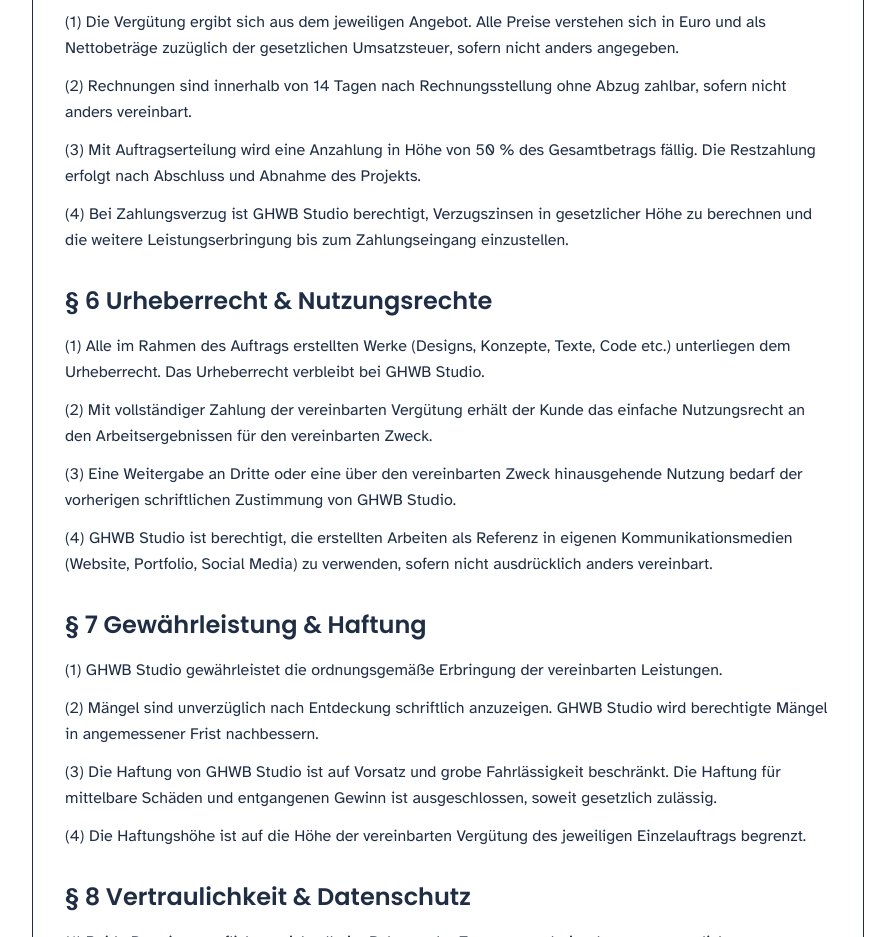
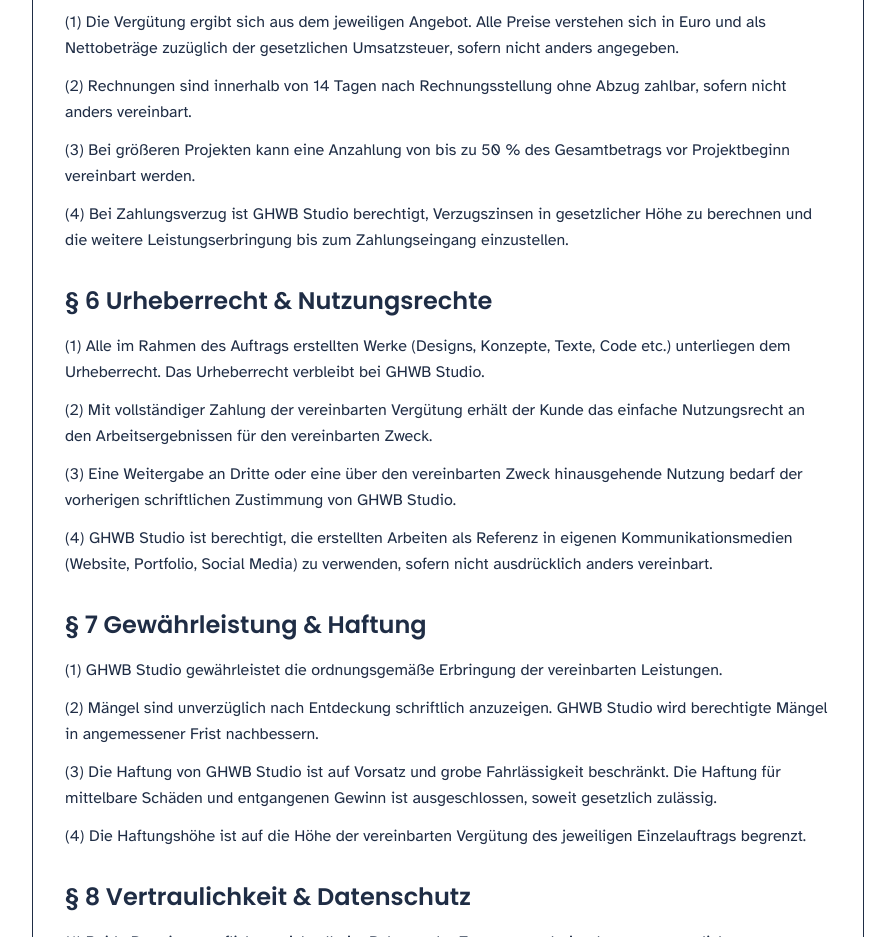
Before and after one commit to GHubertusWB/ghwb-studio-portfolio, a Next.js app: page /agb in a window 1280 px wide. Shown: the part 1400-2337 px from the top of the page, without its empty margins (192-1087 px from the left). Built offline with nearby package versions, Linux system fonts and the light colour scheme.

Commit message:
revert: AGB §5 - Anzahlungsregelung zurückgesetzt auf optional

```diff
--- a/src/app/agb/page.tsx
+++ b/src/app/agb/page.tsx
@@ -150,8 +150,8 @@
                   sofern nicht anders vereinbart.
                 </p>
                 <p>
-                  (3) Mit Auftragserteilung wird eine Anzahlung in Höhe von 50 % des Gesamtbetrags
-                  fällig. Die Restzahlung erfolgt nach Abschluss und Abnahme des Projekts.
+                  (3) Bei größeren Projekten kann eine Anzahlung von bis zu 50 % des Gesamtbetrags vor
+                  Projektbeginn vereinbart werden.
                 </p>
                 <p>
                   (4) Bei Zahlungsverzug ist GHWB Studio berechtigt, Verzugszinsen in gesetzlicher Höhe
```
